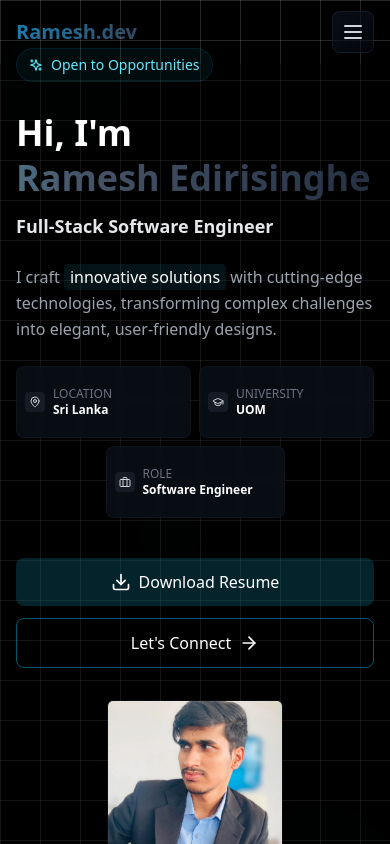
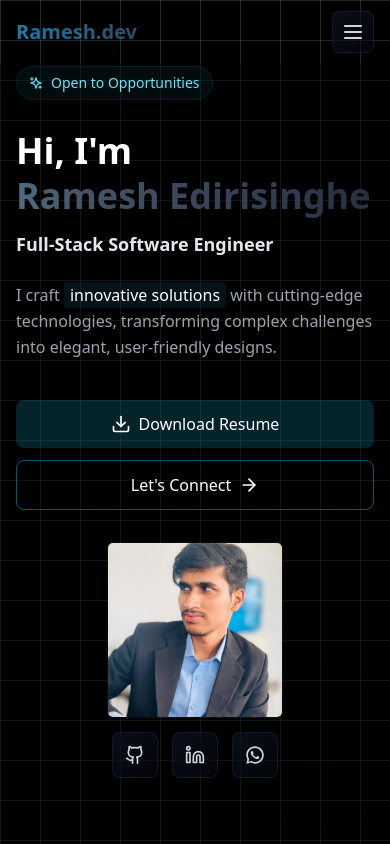
Before and after one commit to RameshEdirisinghe/portfolio-v2, a React (Vite) app: page / in a window 390 px wide. Shown: the top 844 px of the page. Built offline with nearby package versions, Linux system fonts and the light colour scheme.

Commit message:
update visibility of grid in About component

```diff
--- a/src/components/About.tsx
+++ b/src/components/About.tsx
@@ -46,7 +46,7 @@
               </p>
             </div>
 
-            <div className="grid grid-cols-2 sm:grid-cols-3 gap-2 sm:gap-3">
+            <div className="hidden sm:grid grid-cols-2 sm:grid-cols-3 gap-2 sm:gap-3">
               <div className="bg-gray-900/50 backdrop-blur-sm border border-gray-800/30 rounded-lg p-2 sm:p-3 hover:border-cyan-600/30 hover:shadow-md hover:shadow-cyan-500/10 transition-all duration-300 group min-h-[4.5rem] w-full">
                 <div className="flex items-center space-x-2 h-full">
                   <div className="p-1 bg-gray-700/30 rounded group-hover:bg-cyan-700/30 transition-colors">
```
